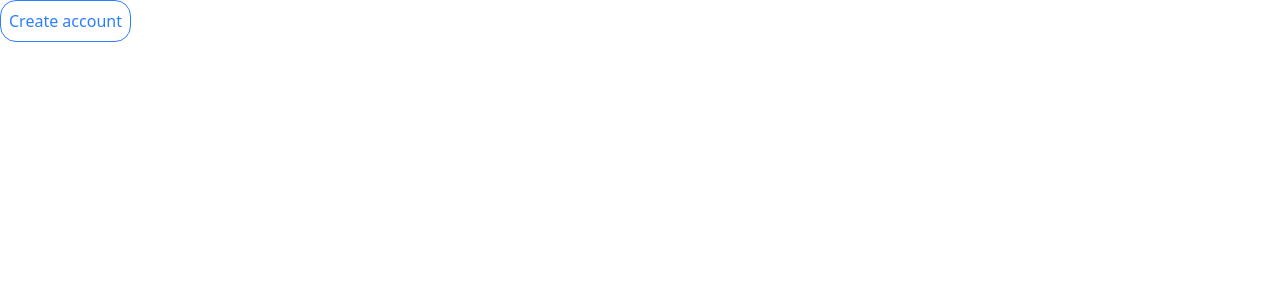
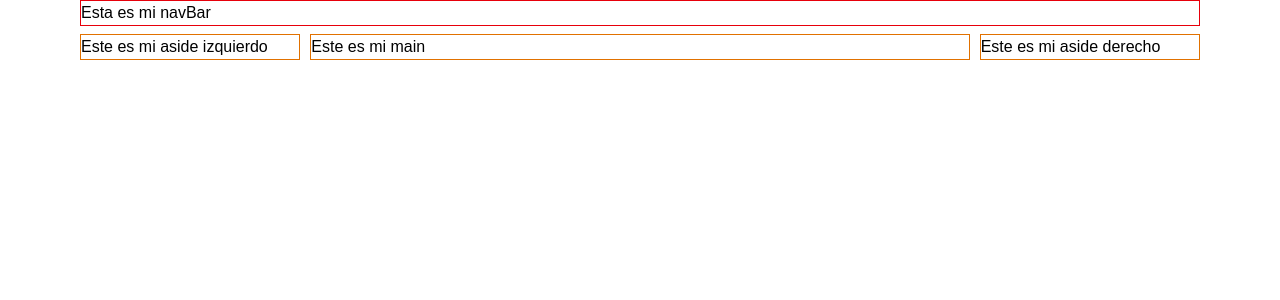
Before and after one commit to leonardomp22000/devToReact, a Next.js app: page / in a window 1280 px wide. Shown: the top 300 px of the page. Built offline with nearby package versions, Linux system fonts and the light colour scheme.

Commit message:
Responsive design done

```diff
--- /dev/null
+++ b/src/components/NavBar.jsx
@@ -0,0 +1,7 @@
+export default function NavBar() {
+  return (
+    <nav>
+      <h1 className="border border-red-600">Esta es mi navBar</h1>
+    </nav>
+  );
+}
--- a/src/pages/index.js
+++ b/src/pages/index.js
@@ -1,7 +1,25 @@
+import NavBar from "@/components/NavBar";
 export default function Home() {
   return (
-    <h1 className="w-fit rounded-2xl border border-blue-500 p-2 font-sans text-blue-500 hover:bg-blue-500 hover:text-white hover:underline">
-      Create account
-    </h1>
+    <div className="mx-auto max-w-6xl px-4">
+      <NavBar></NavBar>
+
+      <div className="mt-2 sm:flex sm:gap-2.5">
+        <aside className="hidden border border-amber-600 md:block md:flex-1/3">
+          {" "}
+          {/**Este aside es el menu hamburguesa */}
+          <h2>Este es mi aside izquierdo</h2>
+        </aside>
+        <main className="w-full border border-amber-600">
+          <h3>Este es mi main</h3>
+        </main>
+
+        <aside className="hidden border border-amber-600 lg:flex lg:flex-1/3">
+          {" "}
+          {/**Este aside si desaparece por completo */}
+          <h2>Este es mi aside derecho</h2>
+        </aside>
+      </div>
+    </div>
   );
 }
```
